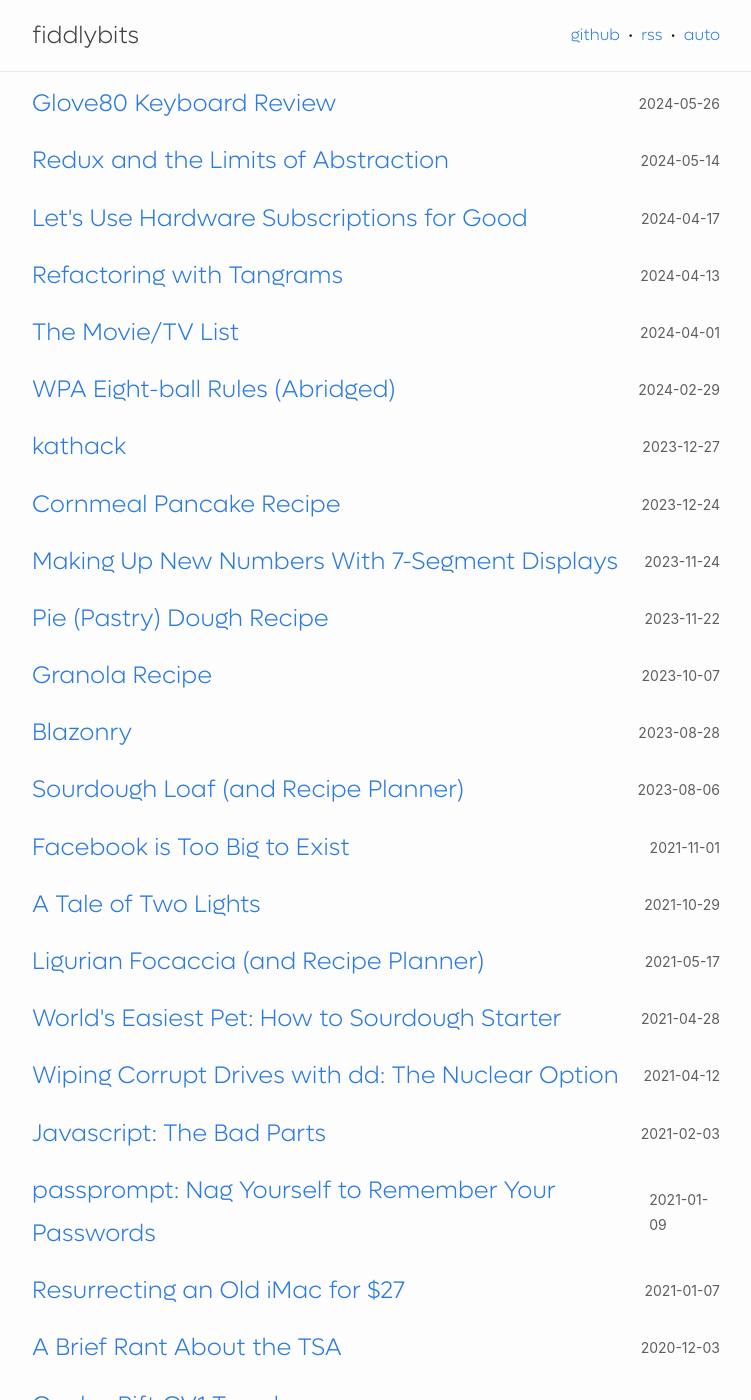
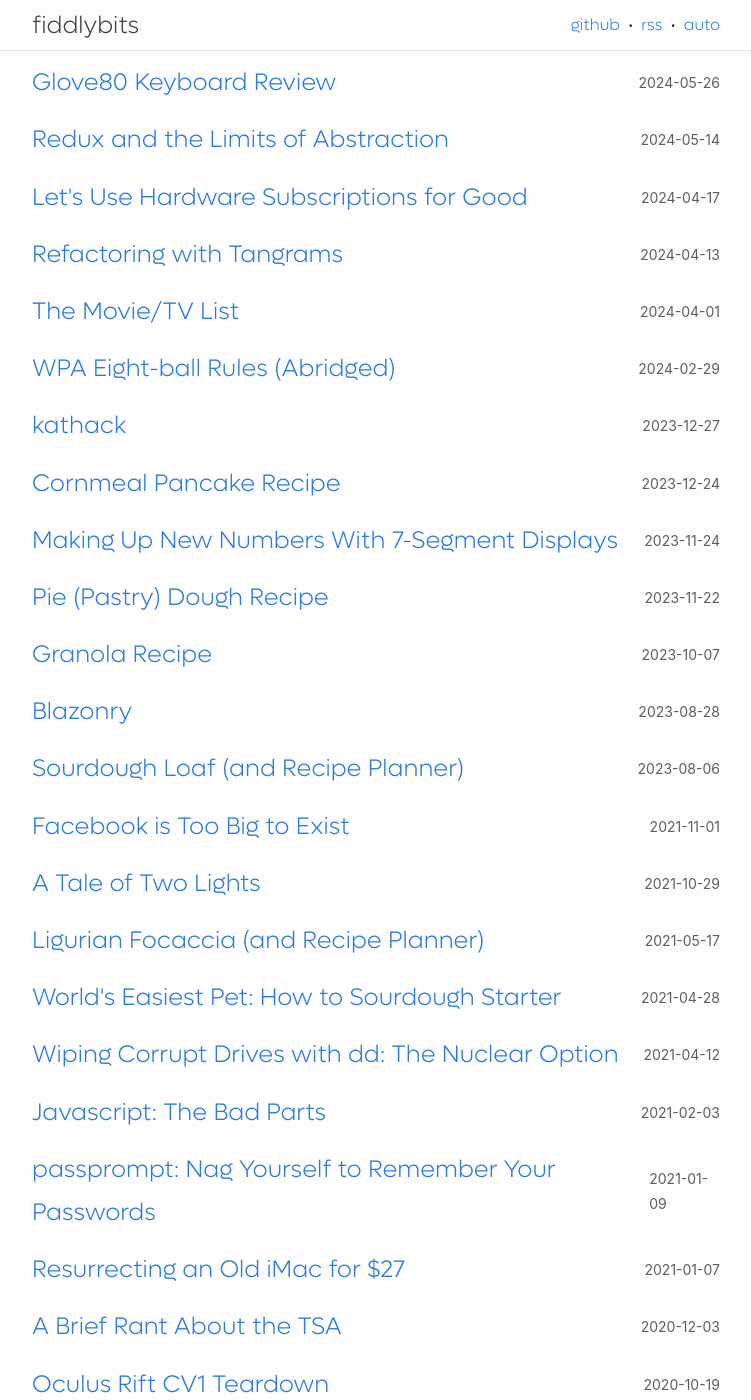
Before and after one commit to seansfkelley/seansfkelley.github.io, a Jekyll site: the page built from index.md, in a window 1280 px wide and 1400 px high. Shown: the whole window, without its empty margins (264-1015 px from the left). Built offline with Jekyll 4.4.1, drawn with Linux system fonts in a browser that asks for light colours.

Commit message:
Shrink the header a bit.

```diff
--- a/_sass/header.scss
+++ b/_sass/header.scss
@@ -1,5 +1,7 @@
+@use "sass:math";
+
 $font-size-site-title: 1.5rem;
-$header-vertical-spacing: $spacing;
+$header-vertical-spacing: math.div($spacing, 4);
 
 html {
   // mathmathmath
```
